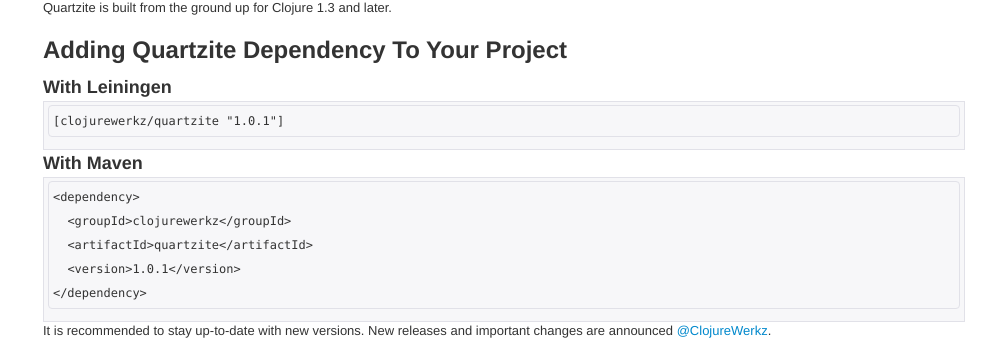
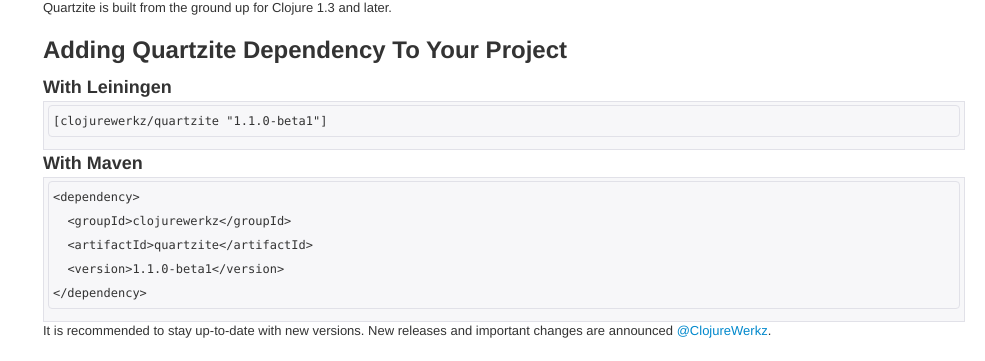
Before and after one commit to clojurewerkz/quartzite.docs, a Jekyll site: the page built from articles/getting_started.md, in a window 1280 px wide and 900 px high, scrolled down 516 px. Shown: the part 146-507 px from the top of the window, without its empty margins (295-1280 px from the left). Built offline with Jekyll 4.4.1, drawn with Linux system fonts in a browser that asks for light colours; some web fonts are replaced; comment, search, counter and statistics services are not loaded.

Commit message:
1.1.0-beta1 is out, recommend it

```diff
--- a/articles/getting_started.md
+++ b/articles/getting_started.md
@@ -49,14 +49,14 @@
 
 ### With Leiningen
 
-    [clojurewerkz/quartzite "1.0.1"]
+    [clojurewerkz/quartzite "1.1.0-beta1"]
 
 ### With Maven
 
     <dependency>
       <groupId>clojurewerkz</groupId>
       <artifactId>quartzite</artifactId>
-      <version>1.0.1</version>
+      <version>1.1.0-beta1</version>
     </dependency>
 
 It is recommended to stay up-to-date with new versions. New releases and important changes are announced [@ClojureWerkz](http://twitter.com/ClojureWerkz).
```
